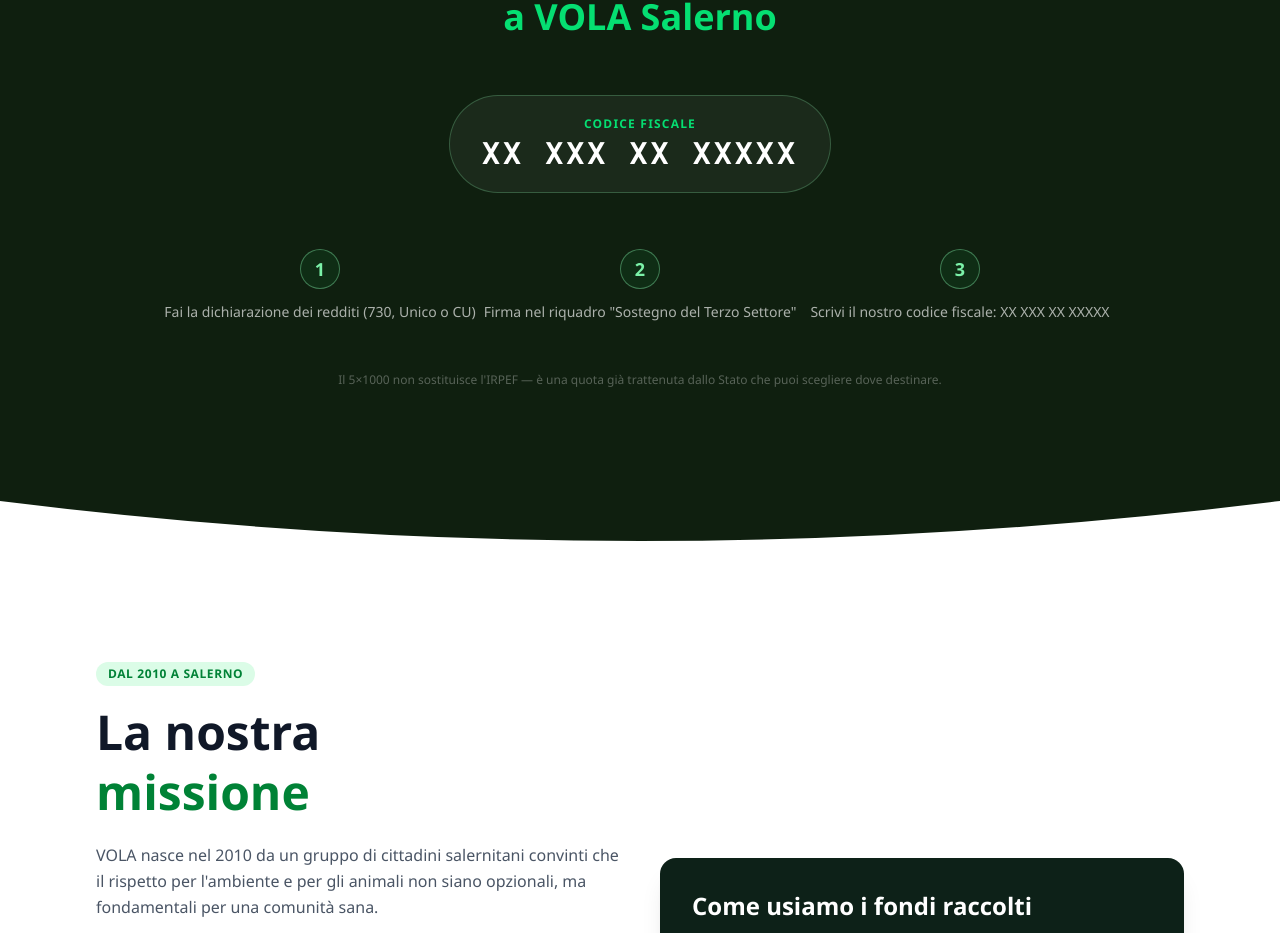
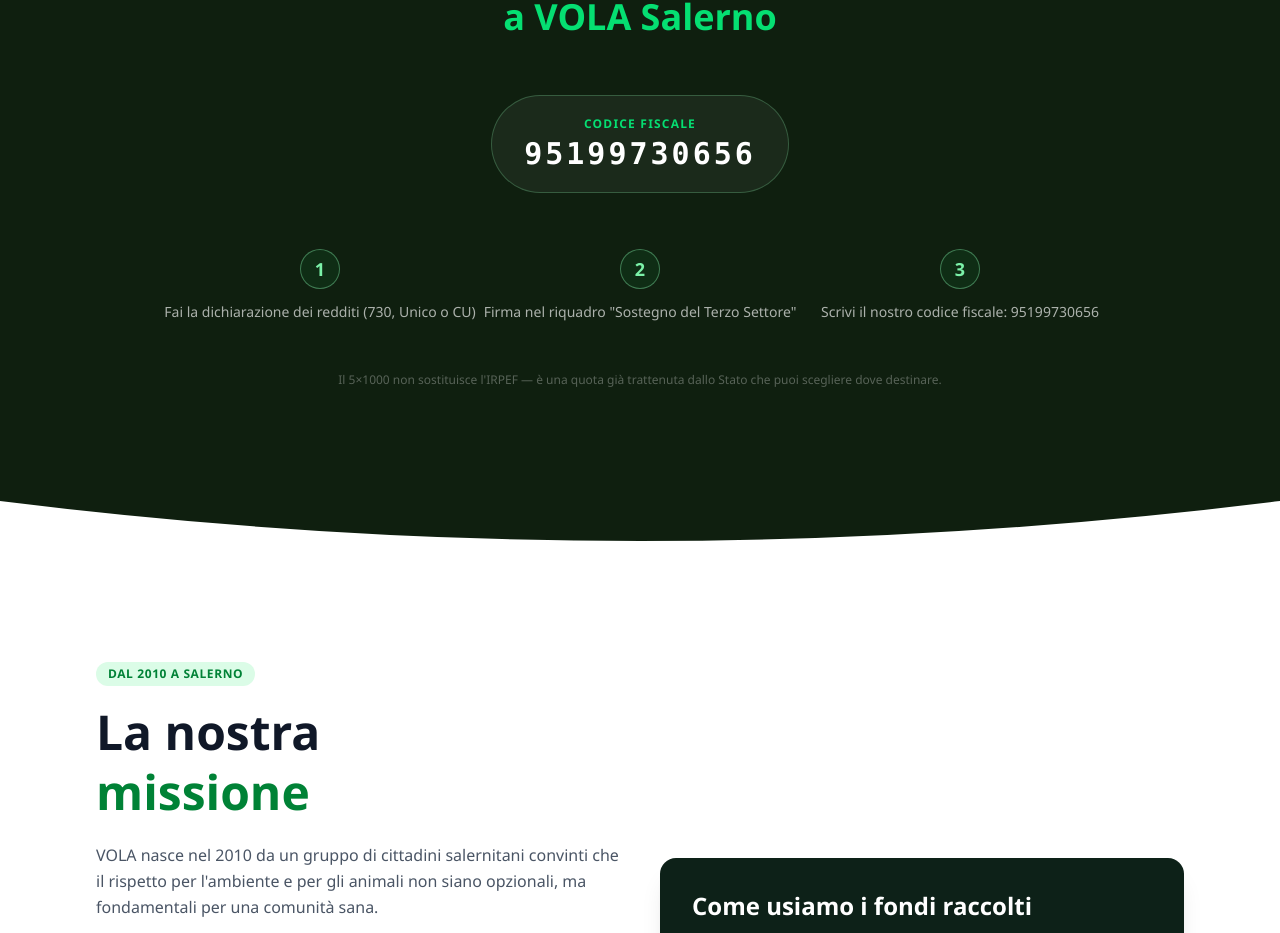
Before and after one commit to associazione-vola/vola-salerno, a React (Vite) app: page / in a window 1280 px wide. Shown: the part 930-1863 px from the top of the page. Built offline with nearby package versions, Linux system fonts and the light colour scheme.

Commit message:
feat(5x1000): set real codice fiscale 95199730656

```diff
--- a/src/components/CinquePerMille.tsx
+++ b/src/components/CinquePerMille.tsx
@@ -1,4 +1,4 @@
-const CF_PLACEHOLDER = 'XX XXX XX XXXXX'; // ← sostituire con codice fiscale reale
+const CF_PLACEHOLDER = '95199730656';
 
 const steps = [
   { n: '1', text: 'Fai la dichiarazione dei redditi (730, Unico o CU)' },
```
